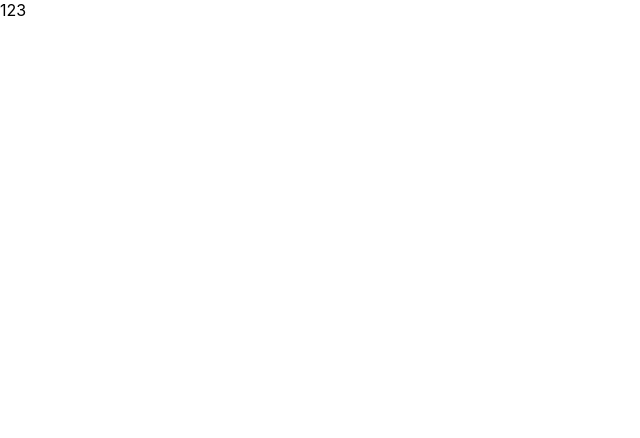
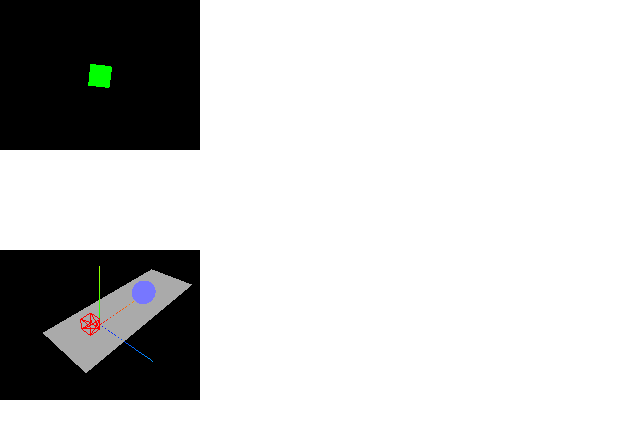
Before and after one commit to niki571/three-react-app, a React app: page / in a window 1280 px wide. Shown: the top 438 px of the page, without its empty margins (0-640 px from the left). Built offline with nearby package versions, Linux system fonts and the light colour scheme.

Commit message:
feat: app page

```diff
--- a/src/components/app/App.js
+++ /dev/null
@@ -1,26 +0,0 @@
-import React from 'react'
-
-import './App.css'
-
-function App () {
-  return (
-    // <Router>
-    //   <div className='App'>
-    //     <Switch>
-    //       <Route exact path='/cube'>
-    //         <Cube />
-    //       </Route>
-    //       <Route exact path='/sphere'>
-    //         <Sphere />
-    //       </Route>
-    //     </Switch>
-    //   </div>
-    // </Router>
-    <div>
-      123
-    </div>
-
-  )
-}
-
-export default App
--- /dev/null
+++ b/src/components/app/index.js
@@ -0,0 +1,25 @@
+import React from 'react'
+import {
+  Link
+} from 'react-router-dom'
+import Wrapper from '../wrapper'
+import routes from '../../routes'
+import './App.css'
+
+function App () {
+  const canvasList = routes.slice(1)
+
+  return (
+    <div className='App'>
+      {canvasList && canvasList.map((route, index) => {
+        return <Link key={index} to={route.path}>
+          <Wrapper>
+            {route.main}
+          </Wrapper>
+        </Link>
+      })}
+    </div>
+  )
+}
+
+export default App
--- a/src/index.js
+++ b/src/index.js
@@ -5,9 +5,9 @@ import {
   Switch,
   Route
 } from 'react-router-dom'
-import './index.css'
 import routes from './routes'
 import reportWebVitals from './reportWebVitals'
+import './index.css'
 
 ReactDOM.render(
   <React.StrictMode>
--- a/src/routes/index.js
+++ b/src/routes/index.js
@@ -1,7 +1,7 @@
 import React from 'react'
-import App from '../components/app/App'
-import Cube from '../components/three/Cube'
-import Sphere from '../components/three/Sphere'
+import App from '../components/app'
+import Cube from '../components/three/cube'
+import Sphere from '../components/three/sphere'
 
 const routes = [
   {
```
Also changed, not shown: src/components/home/index.js (renamed from src/components/home/home.js).
